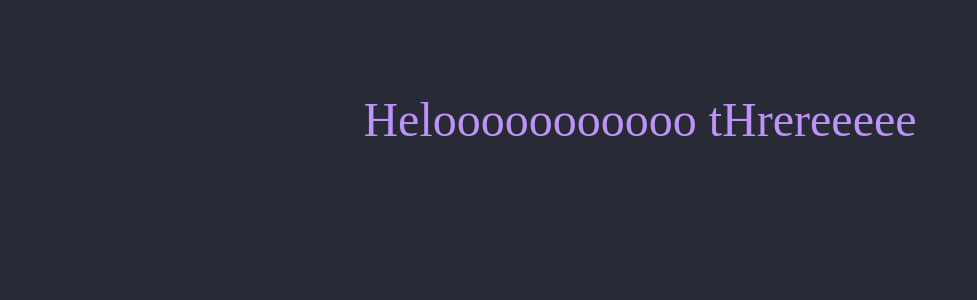
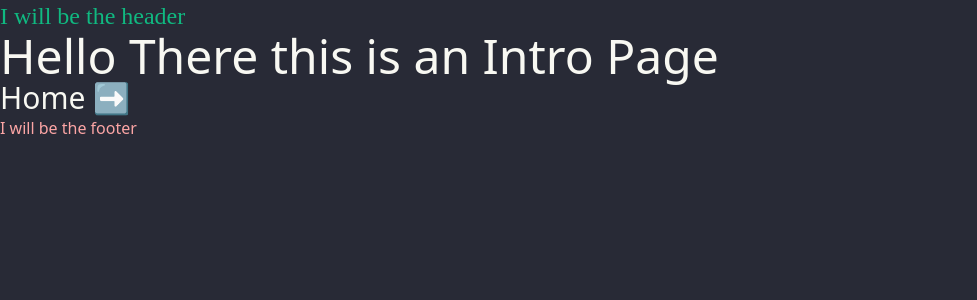
Before and after one commit to tousif644/manufacturer-website-client-side, a React (Vite) app: page / in a window 1280 px wide. Shown: the top 300 px of the page, without its empty margins (0-977 px from the left). Built offline with nearby package versions, Linux system fonts and the light colour scheme.

Commit message:
Starting Files and Routes applied

```diff
--- a/src/App.jsx
+++ b/src/App.jsx
@@ -1,10 +1,19 @@
-
 import { React } from 'react';
+import { Route, Routes } from 'react-router-dom';
+import Home from './Pages/Home/Home';
+import Intro from './Pages/Intro/Intro';
+import Footer from './Pages/Shared/Footer';
+import Header from './Pages/Shared/Header';
 function App() {
 
   return (
-    <div className="App flex justify-center my-24">
-      <h1 className='text-secondary text-5xl font-[Poppins] hover:backdrop-saturate-200'>Helooooooooooo tHrereeeee</h1>
+    <div>
+      <Header />
+      <Routes>
+        <Route path='/' element={<Intro></Intro>}></Route>
+        <Route path='/home' element={<Home></Home>}></Route>
+      </Routes>
+      <Footer></Footer>
     </div>
   )
 }
--- /dev/null
+++ b/src/Pages/Home/Home.jsx
@@ -0,0 +1,11 @@
+import React from 'react';
+
+const Home = () => {
+    return (
+        <div>
+            <h1>I am Home</h1>
+        </div>
+    );
+};
+
+export default Home;
--- /dev/null
+++ b/src/Pages/Intro/Intro.jsx
@@ -0,0 +1,12 @@
+import React from 'react';
+import {Link} from "react-router-dom"
+const Intro = () => {
+    return (
+        <div>
+            <h1 className='text-5xl'>Hello There this is an Intro Page</h1>
+            <Link to="/home" className='text-3xl '> Home ➡</Link>
+        </div>
+    );
+};
+
+export default Intro;
--- /dev/null
+++ b/src/Pages/Shared/Footer.jsx
@@ -0,0 +1,11 @@
+import React from 'react';
+
+const Footer = () => {
+    return (
+        <div>
+            <h1 className='text-red-300'>I will be the footer</h1>
+        </div>
+    );
+};
+
+export default Footer;
--- /dev/null
+++ b/src/Pages/Shared/Header.jsx
@@ -0,0 +1,11 @@
+import React from 'react';
+
+const Header = () => {
+    return (
+        <div>
+            <h1 className='text-2xl text-emerald-500 font-[Poppins]'>I will be the header</h1>
+        </div>
+    );
+};
+
+export default Header;
--- a/src/main.jsx
+++ b/src/main.jsx
@@ -2,9 +2,11 @@ import React from 'react'
 import ReactDOM from 'react-dom/client'
 import App from './App'
 import './index.css'
-
+import { BrowserRouter } from "react-router-dom";
 ReactDOM.createRoot(document.getElementById('root')).render(
-  <React.StrictMode>
-    <App />
-  </React.StrictMode>
+  <BrowserRouter>
+    <React.StrictMode>
+      <App />
+    </React.StrictMode>
+  </BrowserRouter>
 )
```
